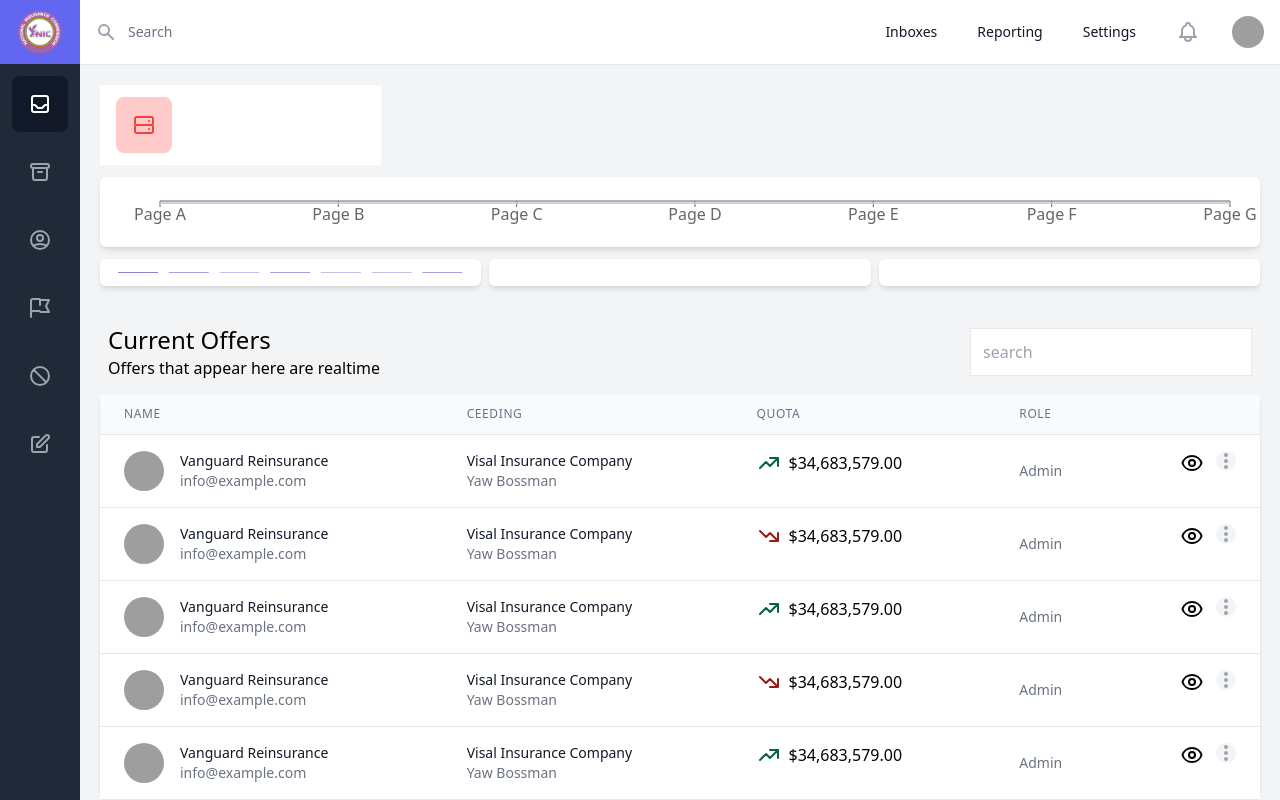
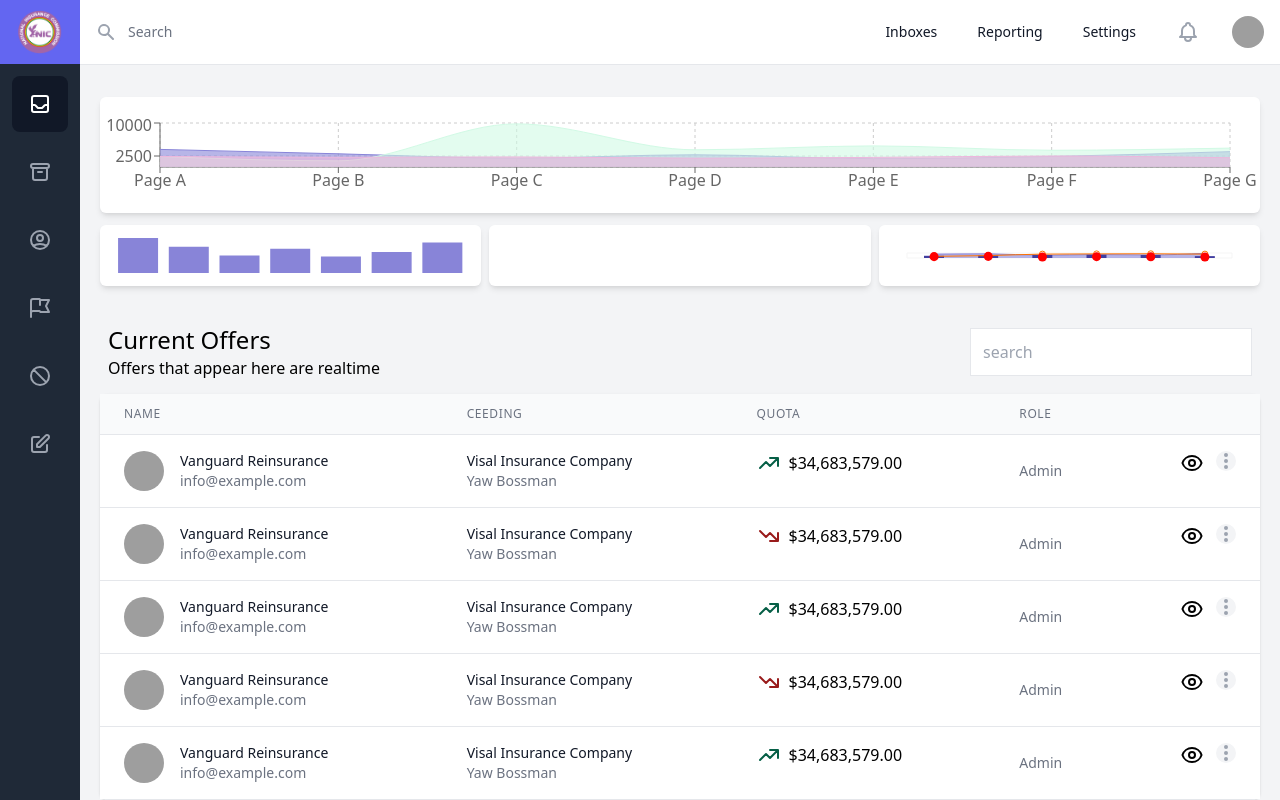
Before and after one commit to Khoby-790/template-nic, a React (Create React App) app: page / in a window 1280 px wide. Built offline with nearby package versions, Linux system fonts and the light colour scheme; grey boxes are pictures that could not be loaded.

Commit message:
--- Auto-Git Commit ---

```diff
--- a/src/pages/Dashboard/components/Stats.tsx
+++ b/src/pages/Dashboard/components/Stats.tsx
@@ -7,15 +7,26 @@ interface Props {
 const Stats = (props: Props) => {
     return (
         <div className="grid mt-5 mx-5 grid-cols-4 gap-3">
-            <div className="bg-white px-4 flex items-center flex-row py-3">
-                <div className="bg-red-200 rounded-lg p-4">
-                    <svg className="text-red-500 h-6 w-6" xmlns="http://www.w3.org/2000/svg" fill="none" viewBox="0 0 24 24" stroke="currentColor">
-                        <path strokeLinecap="round" strokeLinejoin="round" strokeWidth={2} d="M5 12h14M5 12a2 2 0 01-2-2V6a2 2 0 012-2h14a2 2 0 012 2v4a2 2 0 01-2 2M5 12a2 2 0 00-2 2v4a2 2 0 002 2h14a2 2 0 002-2v-4a2 2 0 00-2-2m-2-4h.01M17 16h.01" />
-                    </svg>
-                </div>
-            </div>
+
         </div>
     )
 }
 
 export default Stats
+
+
+type StatsPillProps = {
+    color: string;
+}
+
+const StatsPill = ({ color }: StatsPillProps) => {
+    return (
+        <div className="bg-white px-4 flex items-center flex-row py-3">
+            <div className={`bg-${color}-200 rounded-lg p-4`}>
+                <svg className={`text-${color}-500 h-6 w-6`} xmlns="http://www.w3.org/2000/svg" fill="none" viewBox="0 0 24 24" stroke="currentColor">
+                    <path strokeLinecap="round" strokeLinejoin="round" strokeWidth={2} d="M5 12h14M5 12a2 2 0 01-2-2V6a2 2 0 012-2h14a2 2 0 012 2v4a2 2 0 01-2 2M5 12a2 2 0 00-2 2v4a2 2 0 002 2h14a2 2 0 002-2v-4a2 2 0 00-2-2m-2-4h.01M17 16h.01" />
+                </svg>
+            </div>
+        </div>
+    )
+}
```
